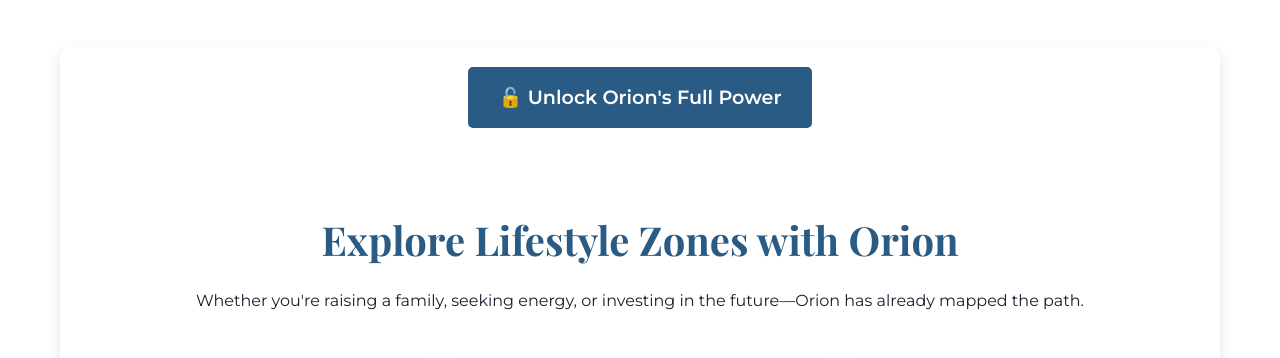
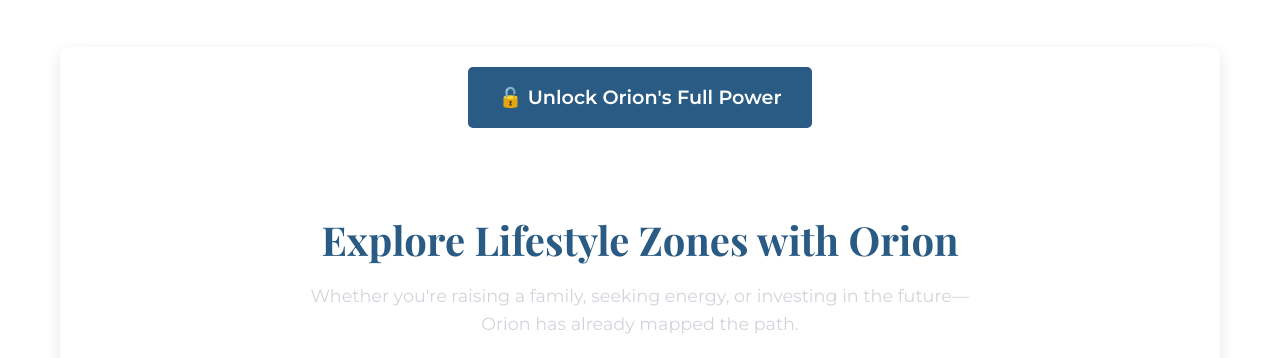
Before and after one commit to DrTHunter/Sanhenry-Sandbox, a plain HTML site: page index.html in a window 1280 px wide. Shown: the part 594-952 px from the top of the page. Drawn offline with nearby package versions, Linux system fonts and the light colour scheme; some packages are replaced by stand-ins of ours; a script that the page names is missing.

Commit message:
Update index.html
GETTING TOO BIG FOR DEEPSEEK

```diff
--- a/index.html
+++ b/index.html
@@ -244,9 +244,18 @@
             margin-bottom: 50px;
         }
 
+
         .section-title h2 {
+            margin-bottom: 10px;
             font-size: 2.5rem;
             color: var(--primary);
+        }
+
+        .section-title p {
+            max-width: 700px;
+            margin: 0 auto 20px;
+            font-size: 1.1rem;
+            color: var(--gray);
         }
 
         .benefits {
@@ -1936,5 +1945,7 @@
         })();
       </script>
 
+
+
 </body>
 </html>
```
